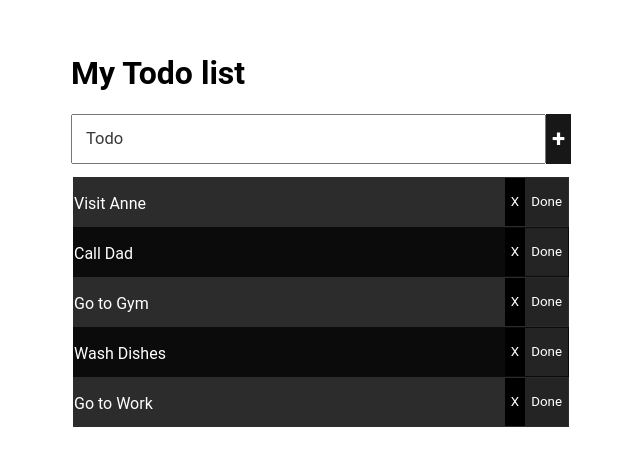
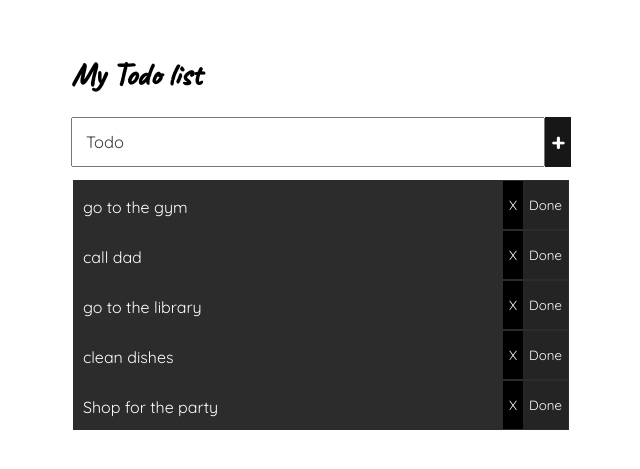
Before and after one commit to CaptainStorm21/Angular14-todo-list, an Angular app: page / in a window 1280 px wide. Shown: the part 135-604 px from the top of the page, without its empty margins (319-959 px from the left). Built offline with nearby package versions, Linux system fonts and the light colour scheme.

Commit message:
11-event-binding

```diff
--- a/src/app/app.component.css
+++ b/src/app/app.component.css
@@ -1,5 +1,5 @@
 * {
-    font-family: 'Roboto';
+font-family: 'Quicksand', sans-serif;
 }
 
 .container {
@@ -51,15 +51,18 @@
   font-weight: bold;
   /* color: white; */
 }
-  button{
+
+button {
   border-style: none;
   cursor: pointer;
   height: 100%;
 }
+
 .done-button {
   background-color: #242424;
   color: #ffffff;
 }
+
 .remove-button {
   background-color: #000000;
   color: #ffffff;
@@ -82,6 +85,10 @@
   justify-content: space-between;
 }
 
+td {
+  padding-left: 10px;
+}
+
 .even {
   background-color: rgb(44, 44, 44);
   color: rgb(255, 255, 255);
@@ -91,3 +98,8 @@
   background-color: rgb(11, 11, 11);
   color: rgb(255, 255, 255);
 }
+
+
+h1 {
+  font-family: 'Caveat', cursive;
+}
--- a/src/app/app.component.html
+++ b/src/app/app.component.html
@@ -4,54 +4,21 @@
     <h1>{{title}}</h1>
     <div class="input-group">
       <input type="text" placeholder="Todo" />
-      <button class="add-button">+</button>
+      <!--event binding-->
+      <button class="add-button" (click)="add()">+</button>
     </div>
     <table>
-      <tr class="even">
+      <!--ngFor-->
+      <tr *ngFor = "let task of tasks" class="even">
         <td>
-          <pre>Visit Anne</pre>
+          <pre>{{task}}</pre>
         </td>
         <td>
           <button class="remove-button">X</button>
           <button class="done-button">Done</button>
         </td>
       </tr>
-      <tr class="odd">
-        <td>
-          <pre>Call Dad</pre>
-        </td>
-        <td>
-          <button class="remove-button">X</button>
-          <button class="done-button">Done</button>
-        </td>
-      </tr>
-      <tr class="even">
-        <td>
-          <pre>Go to Gym</pre>
-        </td>
-        <td>
-          <button class="remove-button">X</button>
-          <button class="done-button">Done</button>
-        </td>
-      </tr>
-      <tr class="odd">
-        <td>
-          <pre>Wash Dishes</pre>
-        </td>
-        <td>
-          <button class="remove-button">X</button>
-          <button class="done-button">Done</button>
-        </td>
-      </tr>
-      <tr class="even">
-        <td>
-          <pre>Go to Work</pre>
-        </td>
-        <td>
-          <button class="remove-button">X</button>
-          <button class="done-button">Done</button>
-        </td>
-      </tr>
+
     </table>
   </div>
 </div>
--- a/src/app/app.component.ts
+++ b/src/app/app.component.ts
@@ -7,6 +7,21 @@ import { Component } from '@angular/core';
 })
 export class AppComponent {
 
+  //one way binding
   title = "My Todo list"
 
+  //ngFor loop array
+  tasks: string[] = [
+    "go to the gym",
+    "call dad",
+    "go to the library",
+    "clean dishes",
+    "Shop for the party"
+  ]
+
+  //event binding
+  add() {
+    // console.log('hello world');
+
+  }
 }
--- a/src/styles.css
+++ b/src/styles.css
@@ -1 +1,3 @@
 /* You can add global styles to this file, and also import other style files */
+
+@import url('https://fonts.googleapis.com/css2?family=Caveat:wght@500&family=Quicksand:wght@300;400;500;600;700&display=swap');
```
Lines whose indentation alone changed are shown as unchanged.
